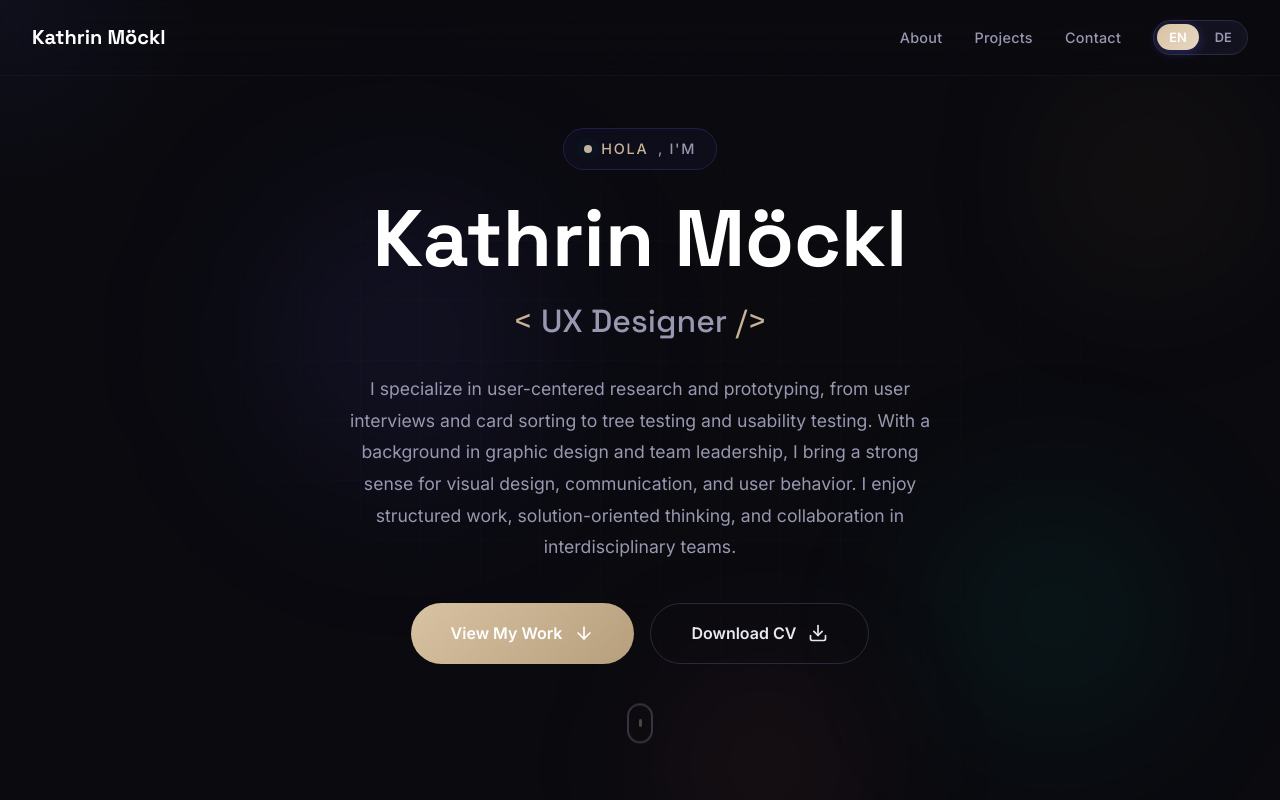
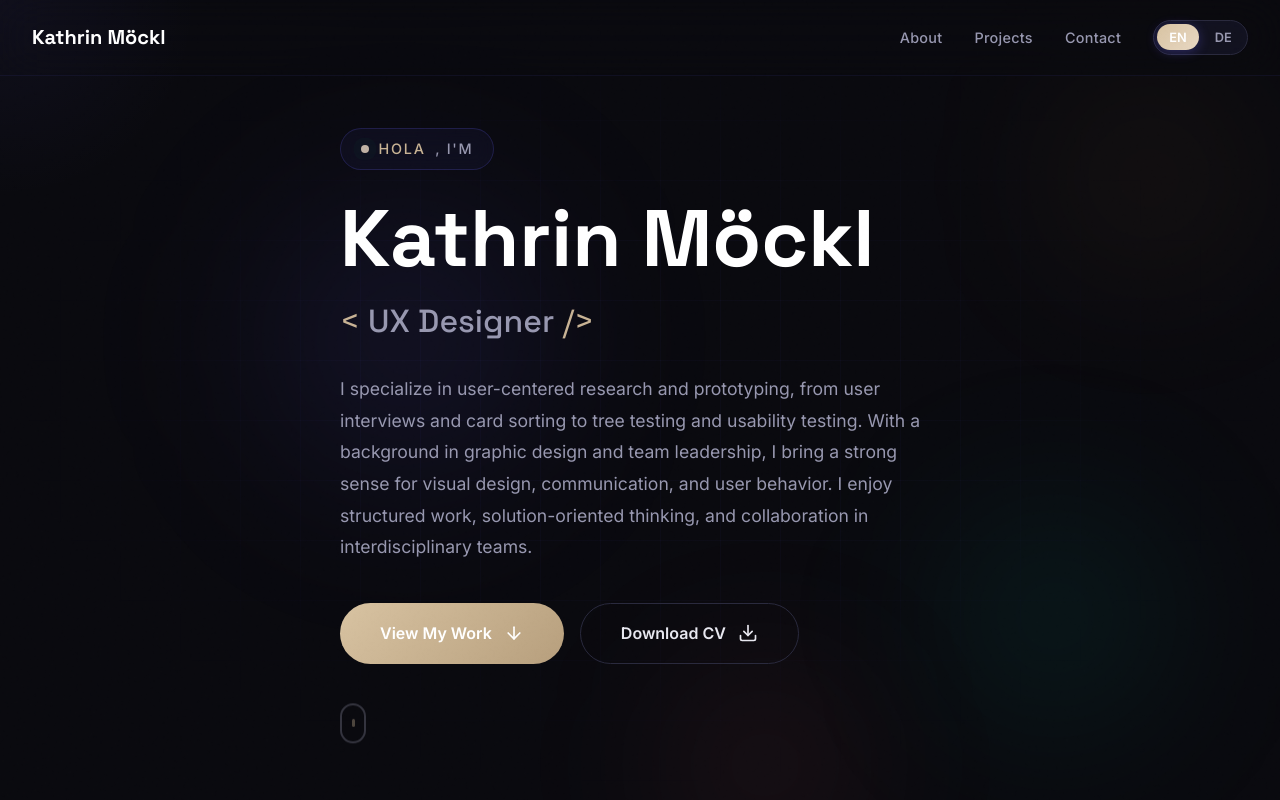
Before and after one commit to Moeckl-kathrin/Portfolio, a React (Vite) app: page / in a window 1280 px wide. Shown: the top 800 px of the page. Built offline with nearby package versions, Linux system fonts and the light colour scheme.

Commit message:
refactoring

```diff
--- a/src/components/About.tsx
+++ b/src/components/About.tsx
@@ -13,7 +13,7 @@ export default function About() {
           <div className="about__image">
             <div className="about__image-frame">
               <img
-                src="https://ik.imagekit.io/1levduhdq/IMG_1289.JPG?updatedAt=1"
+                src="https://ik.imagekit.io/1levduhdq/IMG_1289.JPG"
                 alt="Kathrin Möckl"
                 className="about__image-photo"
               />
--- a/src/styles/global.css
+++ b/src/styles/global.css
@@ -267,7 +267,7 @@ img {
 
 .hero__content {
   max-width: 800px;
-  text-align: center;
+  text-align: left;
   position: relative;
   z-index: 1;
   opacity: 0;
@@ -362,14 +362,14 @@ img {
   font-size: 1.1rem;
   color: var(--color-text-secondary);
   max-width: 600px;
-  margin: 0 auto 2.5rem;
+  margin: 0 0 2.5rem;
   line-height: 1.8;
 }
 
 .hero__actions {
   display: flex;
   flex-direction: column;
-  align-items: center;
+  align-items: flex-start;
   gap: 2rem;
 }
 
@@ -377,7 +377,7 @@ img {
   display: flex;
   gap: 1rem;
   flex-wrap: wrap;
-  justify-content: center;
+  justify-content: flex-start;
 }
 
 .hero__actions > :first-child,
```
